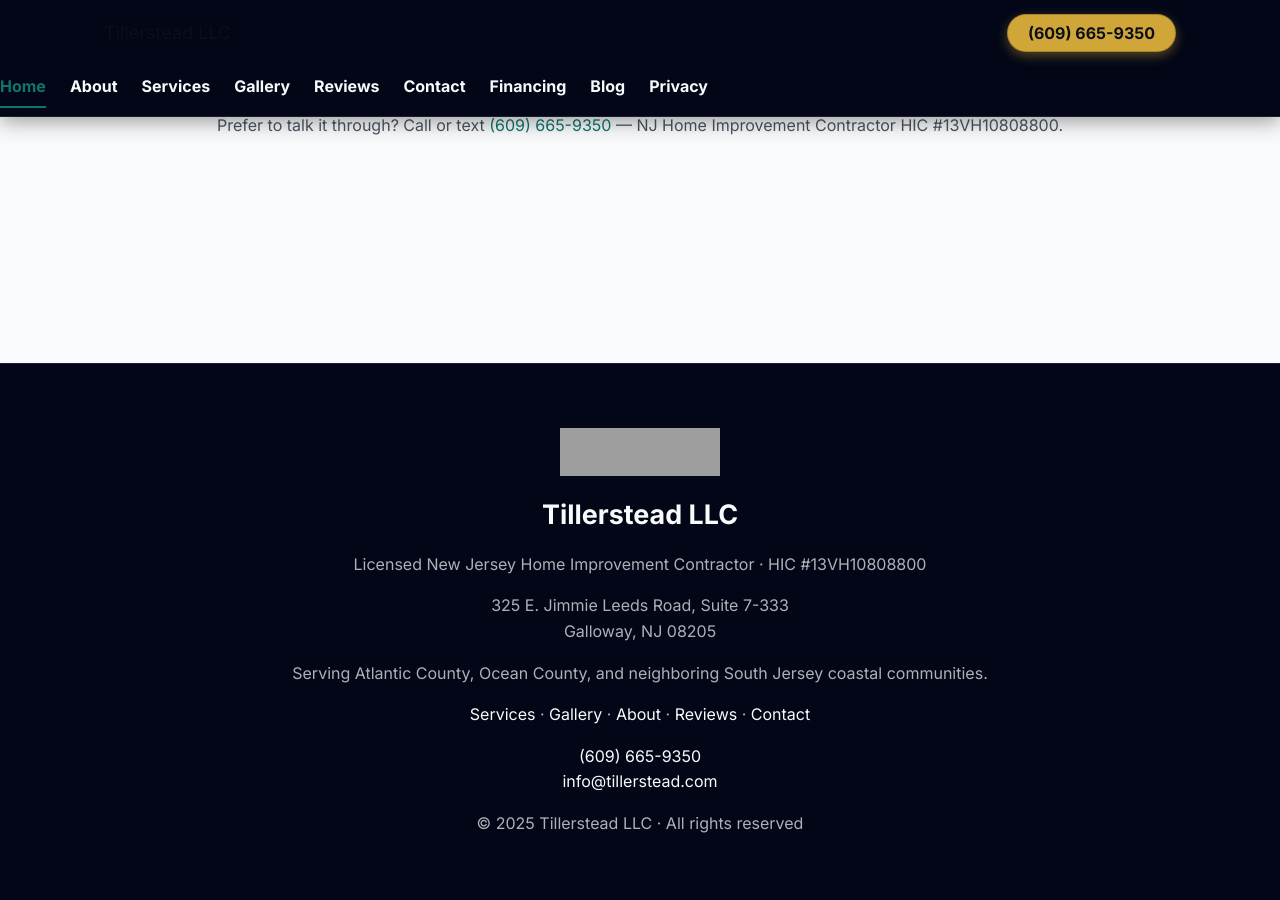
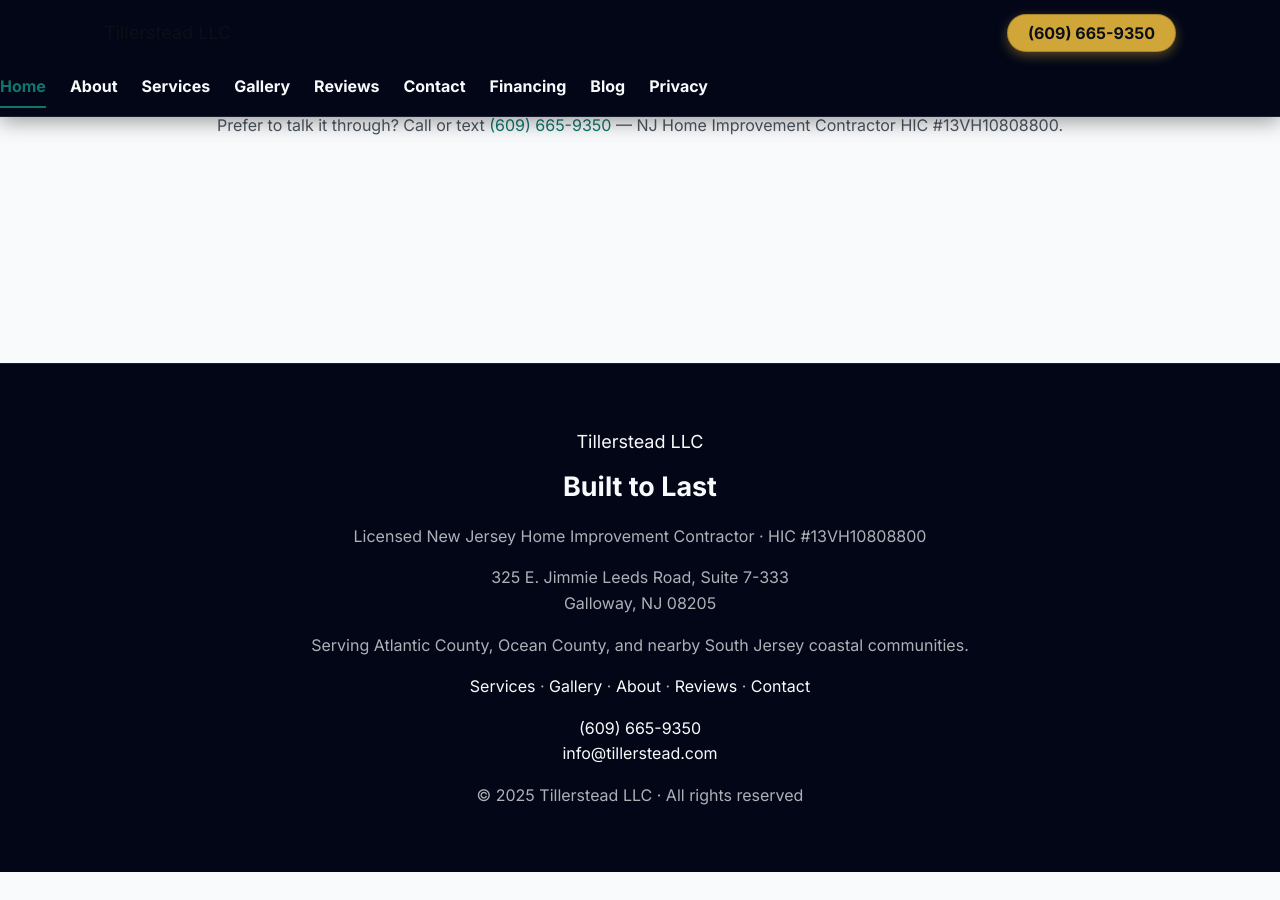
Before and after one commit to XTX33/Tillerstead-site, a Jekyll site: the page built from index.html, in a window 1280 px wide and 900 px high, scrolled down 5249 px. Built offline with Jekyll 4.4.1, drawn with Linux system fonts in a browser that asks for light colours; after the commit the page ends 6121 px from its top, so only the background shows below that; grey boxes are pictures that could not be loaded.

Commit message:
Change logo to text and update footer heading
Updated footer content and logo representation.

```diff
--- a/_includes/footer.html
+++ b/_includes/footer.html
@@ -5,19 +5,13 @@
 
   <div class="shell container">
     <div class="stack-sm center">
+
       <!-- Logo -->
       <a href="{{ '/' | relative_url }}" class="footer-logo" aria-label="Tillerstead LLC Home">
-        <img
-          src="{{ '/assets/img/logo.png' | relative_url }}"
-          alt="Tillerstead LLC Logo"
-          width="160"
-          height="48"
-          loading="lazy"
-          decoding="async"
-          itemprop="logo">
+        <span class="logo-gradient">Tillerstead LLC</span>
       </a>
 
-      <p class="footer-heading">Tillerstead LLC</p>
+      <p class="footer-heading">Built to Last</p>
 
       <p class="footer-meta">
         Licensed New Jersey Home Improvement Contractor · HIC #{{ site.company.hic }}
@@ -31,7 +25,7 @@
       </address>
 
       <p class="footer-meta" itemprop="areaServed">
-        Serving Atlantic County, Ocean County, and neighboring South Jersey coastal communities.
+        Serving Atlantic County, Ocean County, and nearby South Jersey coastal communities.
       </p>
 
       <nav aria-label="Footer navigation" class="footer-meta">
```
